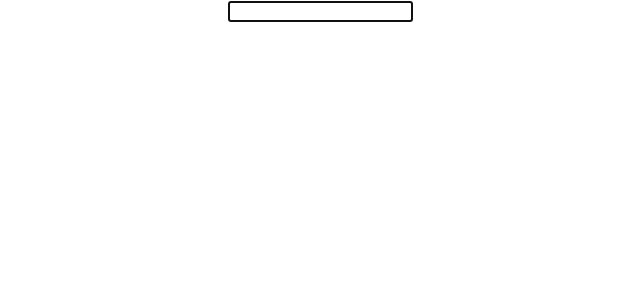
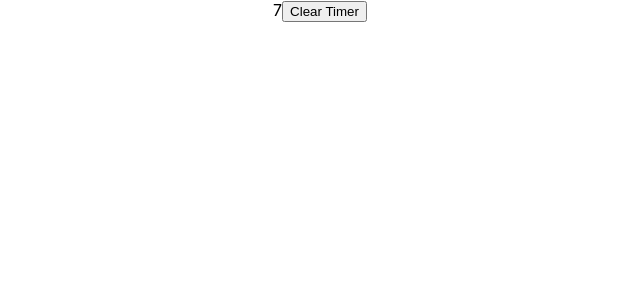
Before and after one commit to takinabradley/Codevolution-react-tutorial, a React (Create React App) app: page / in a window 1280 px wide. Shown: the top 300 px of the page, without its empty margins (320-960 px from the left). Built offline with nearby package versions, Linux system fonts and the light colour scheme.

Commit message:
Finish 'useRef hook 2'

```diff
--- a/src/App.js
+++ b/src/App.js
@@ -1,17 +1,19 @@
 import React, { useState } from "react"
 import "./App.css"
+import ClassTimer from "./hook-components/ClassTimer"
 import ComponentC from "./hook-components/ComponentC"
 import Counter from "./hook-components/Counter"
 import CounterOne from "./hook-components/CounterOne"
 import DataFetching from "./hook-components/DataFetching"
 import FocusInput from "./hook-components/FocusInput"
+import HookTimer from "./hook-components/HookTimer"
 
 import UserContext from "./hook-components/UserContext"
 
 function App() {
   return (
     <div className="App">
-      <FocusInput />
+      <HookTimer />
     </div>
   )
 }
--- /dev/null
+++ b/src/hook-components/ClassTimer.js
@@ -0,0 +1,31 @@
+import React from "react"
+export default class ClassTimer extends React.Component {
+  interval
+  constructor(props) {
+    super(props)
+    this.state = {
+      timer: 0
+    }
+  }
+
+  componentDidMount() {
+    this.interval = setInterval(() => {
+      this.setState((prevState) => ({ timer: prevState.timer + 1 }))
+    }, 1000)
+  }
+
+  componentWillUnmount() {
+    clearInterval(this.interval)
+  }
+
+  render() {
+    return (
+      <div>
+        {this.state.timer}
+        <button onClick={() => clearInterval(this.interval)}>
+          Clear Timer
+        </button>
+      </div>
+    )
+  }
+}
--- /dev/null
+++ b/src/hook-components/HookTimer.js
@@ -0,0 +1,23 @@
+import React, { useEffect, useRef, useState } from "react"
+export default function HookTimer() {
+  const [timer, setTimer] = useState(0)
+  const interval = useRef(null)
+
+  // can use this as value that doesn't change between renders
+  useEffect(() => {
+    interval.current = setInterval(() => {
+      setTimer((prevTimer) => prevTimer + 1)
+    }, 1000)
+
+    return () => clearInterval(interval.current)
+  }, [])
+
+  return (
+    <div>
+      {timer}
+      <button onClick={() => clearInterval(interval.current)}>
+        Clear Timer
+      </button>
+    </div>
+  )
+}
```
Also changed, not shown: 1 other file (tests, documents, lock files or other folders).
